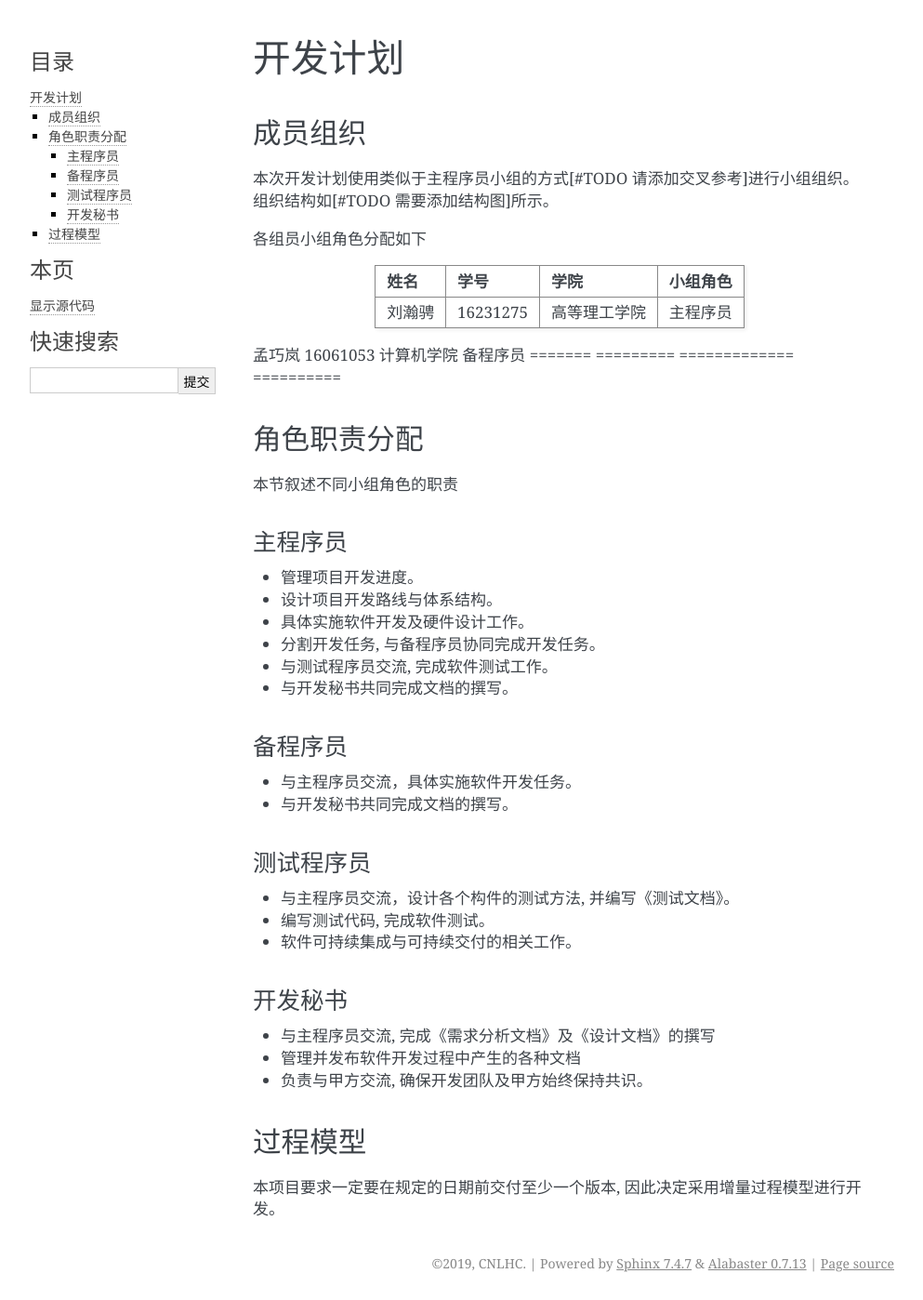
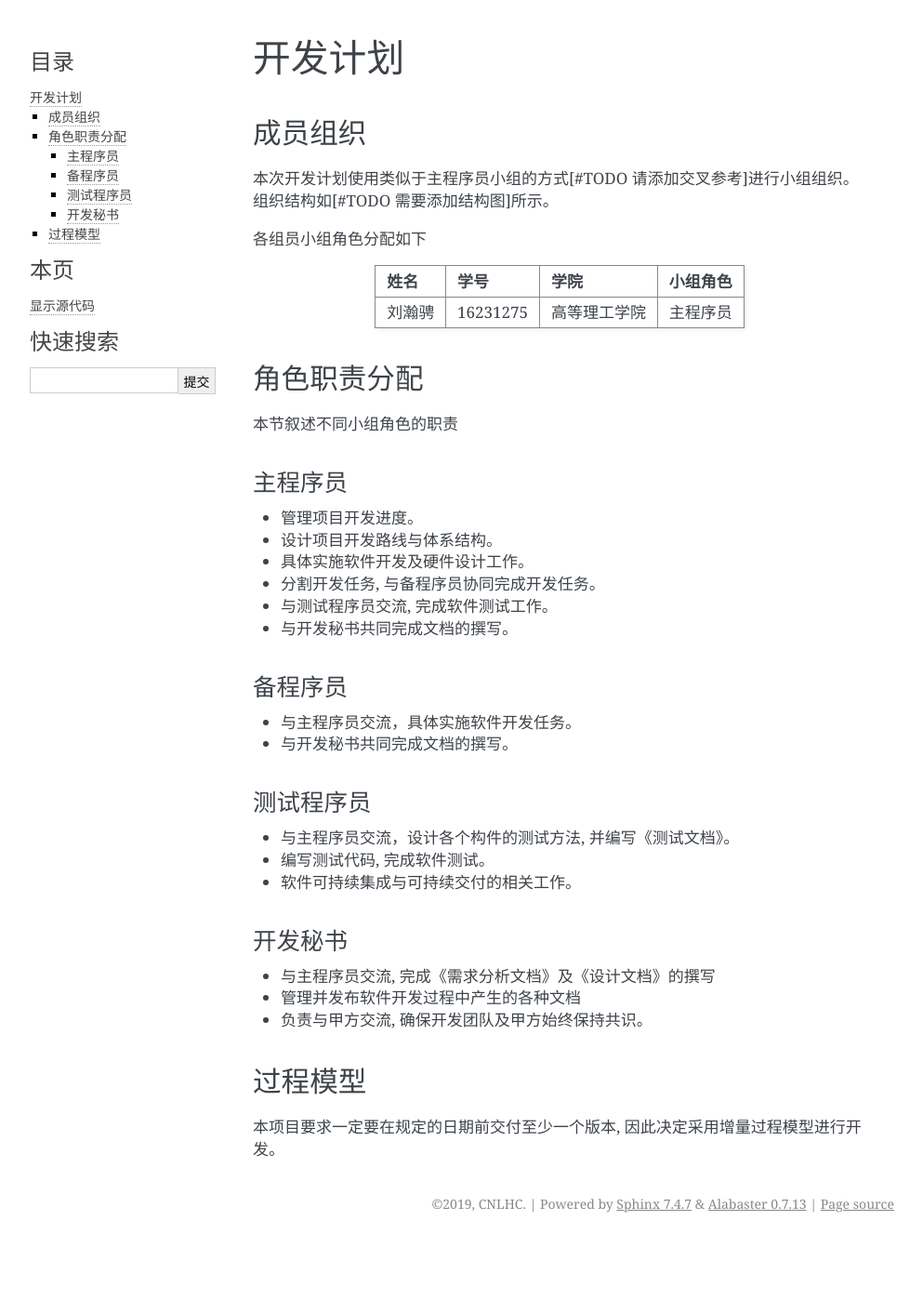
Before and after one commit to wenguang1998/shattuckite-doc, a Sphinx documentation site: the page built from projectPlan/source/devplan.rst, in a window 1280 px wide. Shown: the whole page at 93% size, without its empty margins (148-1141 px from the left). Built offline with Sphinx 7.4.7, drawn with Linux system fonts in a browser that asks for light colours; after the commit the page ends 1334 px from its top, so only the background shows below that.

Commit message:
Update devplan.rst

```diff
--- a/projectPlan/source/devplan.rst
+++ b/projectPlan/source/devplan.rst
@@ -12,8 +12,6 @@
 姓名    学号        学院         小组角色
 ======= ========= ============= ==========
 刘瀚骋   16231275  高等理工学院   主程序员
-======= ========= ============= ==========
-孟巧岚   16061053  计算机学院     备程序员
 ======= ========= ============= ==========
 
 
```
